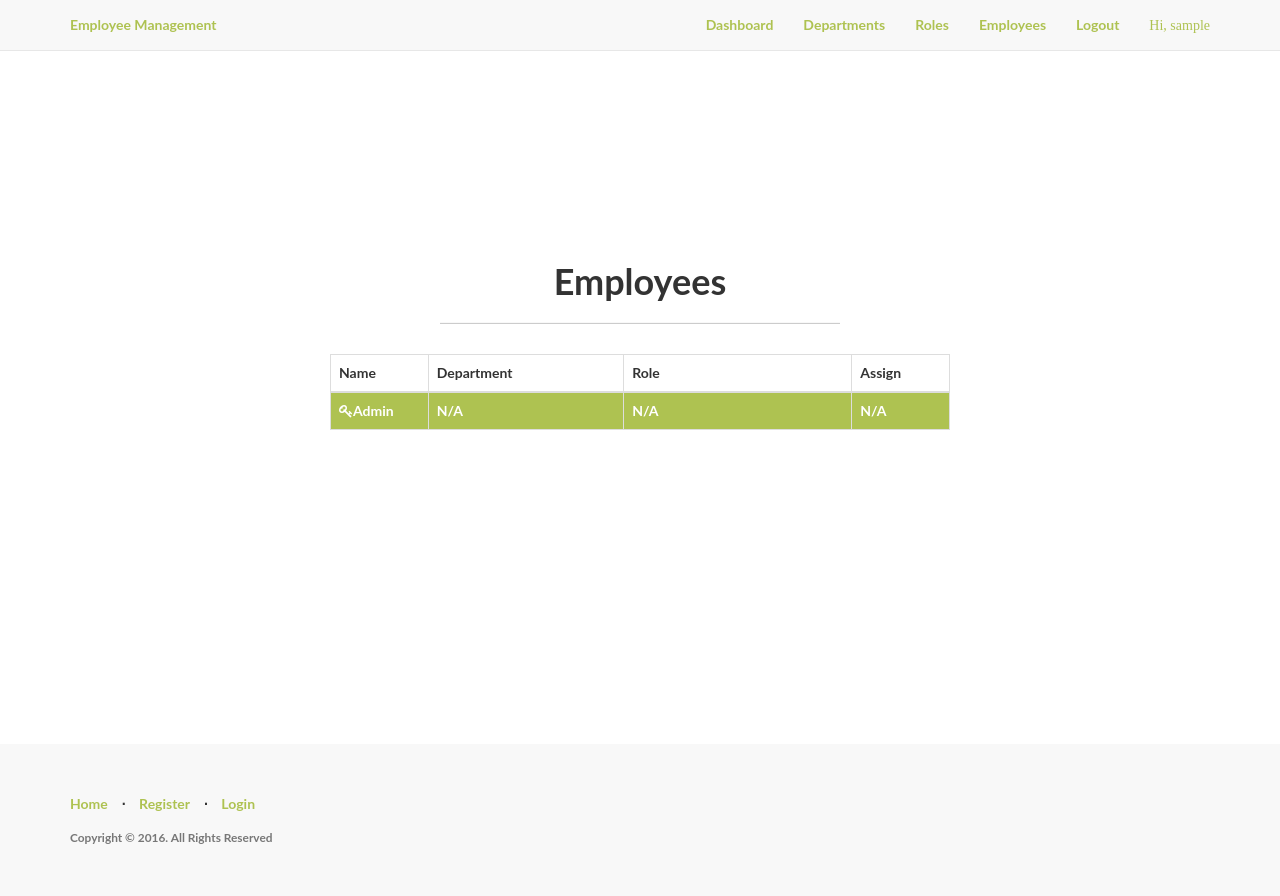
After one commit to fintantorres7/employee-management, a Flask app: page /admin/employees in a window 1280 px wide. The commit adds this page. Run offline with Flask 3, Linux system fonts and the light colour scheme; a user stored in the database is signed in; tables that the repository leaves empty hold one stand-in row (values such as "Sample post"); parts of the project's set-up code (start-up, migrations or seed data) failed here and were passed over; some libraries are stand-ins or nearby versions.

Commit message:
feat(dev): implement assign employee

```diff
--- a/app/admin/views.py
+++ b/app/admin/views.py
@@ -2,8 +2,8 @@ from flask import abort, render_template, flash, redirect, url_for
 from flask_login import current_user, login_required
 
 from . import admin
-from ..models import Department, Role
-from .forms import DepartmentForm, RoleForm
+from ..models import Department, Employee, Role
+from .forms import DepartmentForm, EmployeeAssignForm, RoleForm
 from .. import db
 
 
@@ -191,3 +191,42 @@ def delete_role(id):
 
     # redirect to the roles page
     return redirect(url_for('admin.list_roles'))
+
+
+@admin.route('/employees')
+@login_required
+def list_employees():
+    """
+    List all employees
+    """
+    check_admin()
+
+    employees = Employee.query.all()
+    return render_template('admin/employees/employees.html', employees=employees, title='Employees')
+
+
+@admin.route('/employees/assign/<int:id>', methods=['GET', 'POST'])
+@login_required
+def assign_employee(id):
+    """
+    Assign a department and a role to an employee
+    """
+    check_admin()
+
+    employee = Employee.query.get_or_404(id)
+    # prevent admin form being assigned a department or role
+    if employee.is_admin:
+        abort(403)
+
+    form = EmployeeAssignForm(obj=employee)
+    if form.validate_on_submit():
+        employee.department = form.department.data
+        employee.role = form.role.data
+        db.session.add(employee)
+        db.session.commit()
+        flash('You have successfully assigned a department and role.')
+
+        # redirect to the roles page
+        return redirect(url_for('admin.list_employees'))
+
+    return render_template('/admin/employees/employee.html', employee=employee, form=form, title='Assign Employee')
--- /dev/null
+++ b/app/templates/admin/employees/employees.html
@@ -0,0 +1,69 @@
+{% import 'bootstrap/utils.html' as utils %}
+{% extends 'base.html' %}
+{% block title %}
+  Employees
+{% endblock %}
+{% block body %}
+  <div class="content-section">
+    <div class="outer">
+      <div class="middle">
+        <div class="inner">
+          <br />
+          {{ utils.flashed_messages() }}
+          <br />
+          <h1 style="text-align: center;">Employees</h1>
+          {% if employees %}
+            <hr class="intro-divider" />
+            <div class="center">
+              <table class="table table-striped table-bordered">
+                <thead>
+                  <tr>
+                    <th width="15%">Name</th>
+                    <th width="30%">Department</th>
+                    <th width="35%">Role</th>
+                    <th width="15%">Assign</th>
+                  </tr>
+                </thead>
+                <tbody>
+                  {% for employee in employees %}
+                    {% if employee.is_admin %}
+                      <tr style="background-color: #aec251; color:white">
+                        <td>
+                          <i class="fa fa-key"></i>Admin
+                        </td>
+                        <td>N/A</td>
+                        <td>N/A</td>
+                        <td>N/A</td>
+                      </tr>
+                    {% else %}
+                      <tr>
+                        <td>{{ employee.first_name }} {{ employee.last_name }}</td>
+                        <td>
+                          {% if employee.department %}
+                            {{ employee.department.name }}
+                          {% else %}
+                            -
+                          {% endif %}
+                        </td>
+                        <td>
+                          {% if employee.role %}
+                            {{ employee.role.name }}
+                          {% else %}
+                            -
+                          {% endif %}
+                        </td>
+                        <td>
+                          <a href="{{ url_for('admin.assign_employee', id=employee.id) }}"><i class="fa fa-user-plus"></i> Assign</a>
+                        </td>
+                      </tr>
+                    {% endif %}
+                  {% endfor %}
+                </tbody>
+              </table>
+            </div>
+          {% endif %}
+        </div>
+      </div>
+    </div>
+  </div>
+{% endblock %}
--- a/app/templates/base.html
+++ b/app/templates/base.html
@@ -33,7 +33,7 @@
                   <a href="{{ url_for('admin.list_roles') }}">Roles</a>
                 </li>
                 <li>
-                  <a href="#">Employees</a>
+                  <a href="{{ url_for('admin.list_employees') }}">Employees</a>
                 </li>
               {% else %}
                 <li>
```
Also changed, not shown: app/admin/forms.py (+14 -0 lines), app/templates/admin/employees/employee.html (added, +25 -0 lines).
